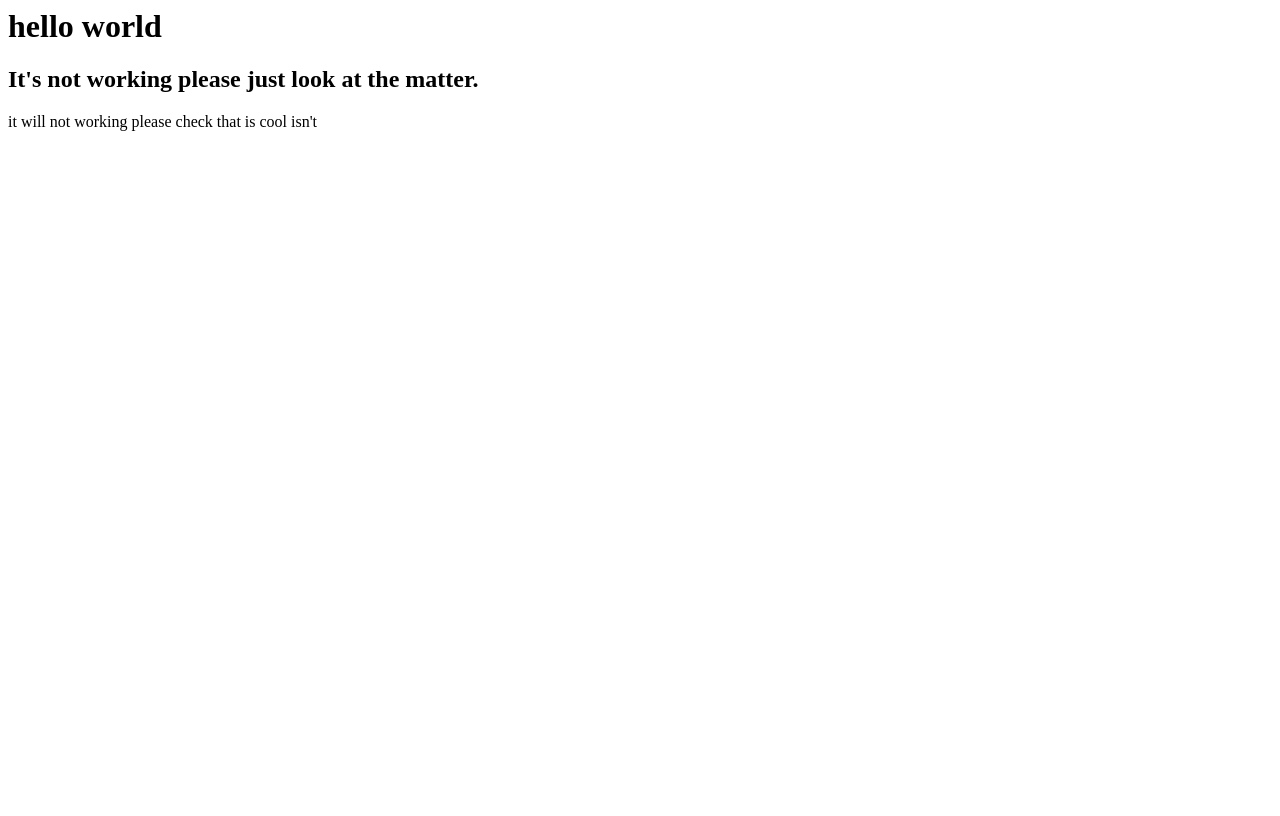
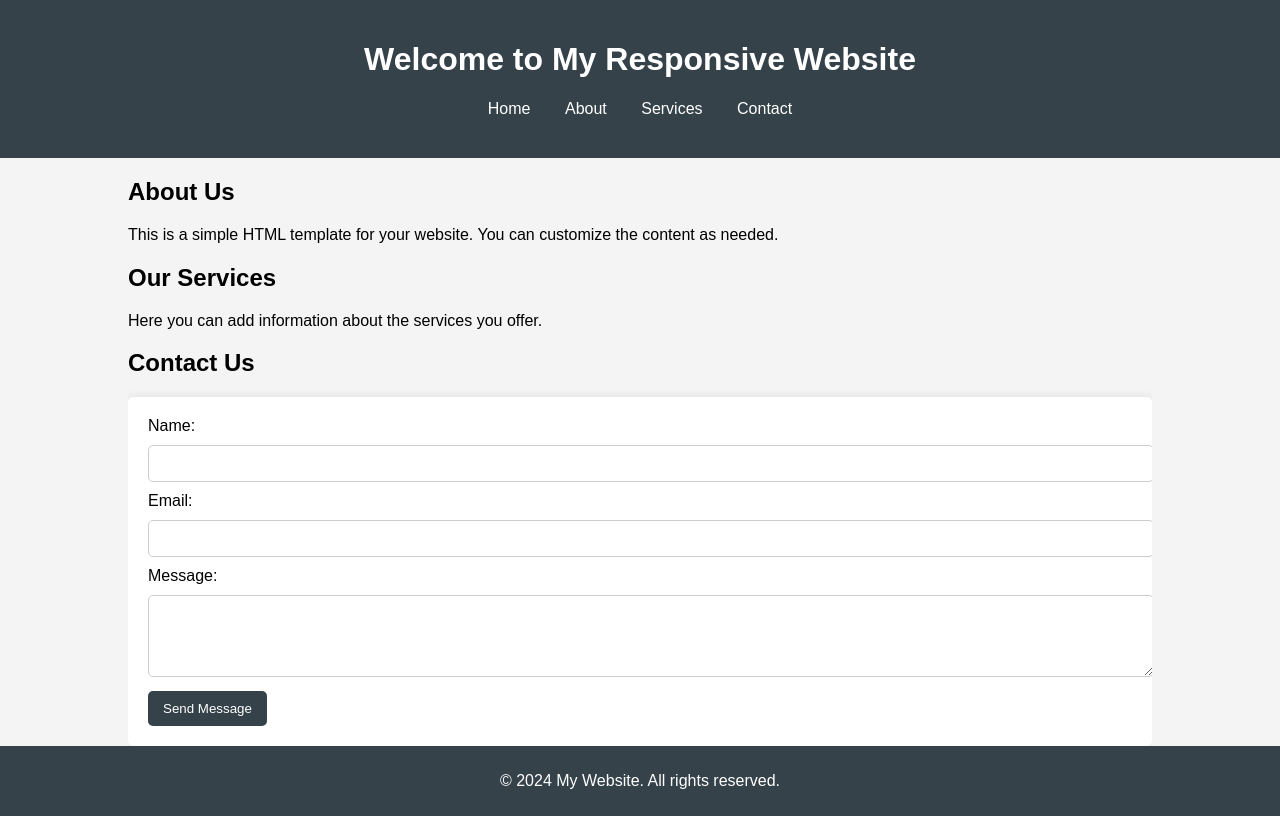
Before and after one commit to biswajit889/masterai, a plain HTML site: page index.html in a window 1280 px wide. Drawn offline with Linux system fonts and the light colour scheme.

Commit message:
Update index.html
make it commit for origin master

```diff
--- a/index.html
+++ b/index.html
@@ -1,10 +1,116 @@
-<html>
-    <head>
-        <title>Work Space</title>
-    </head>
-    <body>
-        <h1>hello world</h1>
-        <h2>It's not working please just look at the matter.</h2>
-        <p>it will not working please check that is cool isn't</p>
-    </body>
+<!DOCTYPE html>
+<html lang="en">
+<head>
+    <meta charset="UTF-8">
+    <meta name="viewport" content="width=device-width, initial-scale=1.0">
+    <title>My Responsive Website</title>
+    <style>
+        body {
+            font-family: Arial, sans-serif;
+            margin: 0;
+            padding: 0;
+            background-color: #f4f4f4;
+        }
+        header {
+            background: #35424a;
+            color: #ffffff;
+            padding: 20px 0;
+            text-align: center;
+        }
+        nav {
+            margin: 20px 0;
+        }
+        nav a {
+            color: #ffffff;
+            margin: 0 15px;
+            text-decoration: none;
+        }
+        .container {
+            width: 80%;
+            margin: auto;
+            overflow: hidden;
+        }
+        footer {
+            background: #35424a;
+            color: #ffffff;
+            text-align: center;
+            padding: 10px 0;
+            position: relative;
+            bottom: 0;
+            width: 100%;
+        }
+        form {
+            background: #ffffff;
+            padding: 20px;
+            border-radius: 5px;
+            box-shadow: 0 0 10px rgba(0, 0, 0, 0.1);
+            margin-top: 20px;
+        }
+        form input, form textarea {
+            width: 100%;
+            padding: 10px;
+            margin: 10px 0;
+            border: 1px solid #ccc;
+            border-radius: 5px;
+        }
+        form button {
+            background: #35424a;
+            color: #ffffff;
+            border: none;
+            padding: 10px 15px;
+            cursor: pointer;
+            border-radius: 5px;
+        }
+        form button:hover {
+            background: #45a049;
+        }
+        @media (max-width: 600px) {
+            .container {
+                width: 95%;
+            }
+            nav {
+                display: flex;
+                flex-direction: column;
+            }
+            nav a {
+                margin: 5px 0;
+            }
+        }
+    </style>
+</head>
+<body>
+    <header>
+        <h1>Welcome to My Responsive Website</h1>
+        <nav>
+            <a href="#">Home</a>
+            <a href="#">About</a>
+            <a href="#">Services</a>
+            <a href="#">Contact</a>
+        </nav>
+    </header>
+    <div class="container">
+        <main>
+            <h2>About Us</h2>
+            <p>This is a simple HTML template for your website. You can customize the content as needed.</p>
+            <h2>Our Services</h2>
+            <p>Here you can add information about the services you offer.</p>
+            <h2>Contact Us</h2>
+            <form>
+                <label for="name">Name:</label>
+                <input type="text" id="name" name="name" required>
+
+                <label for="email">Email:</label>
+                <input type="email" id="email" name="email" required>
+
+                <label for="message">Message:</label>
+                <textarea id="message" name="message" rows="4" required></textarea>
+
+                <button type="submit">Send Message</button>
+            </form>
+        </main>
+    </div>
+    <footer>
+        <p>&copy; 2024 My Website. All rights reserved.</p>
+    </footer>
+</body>
 </html>
```
